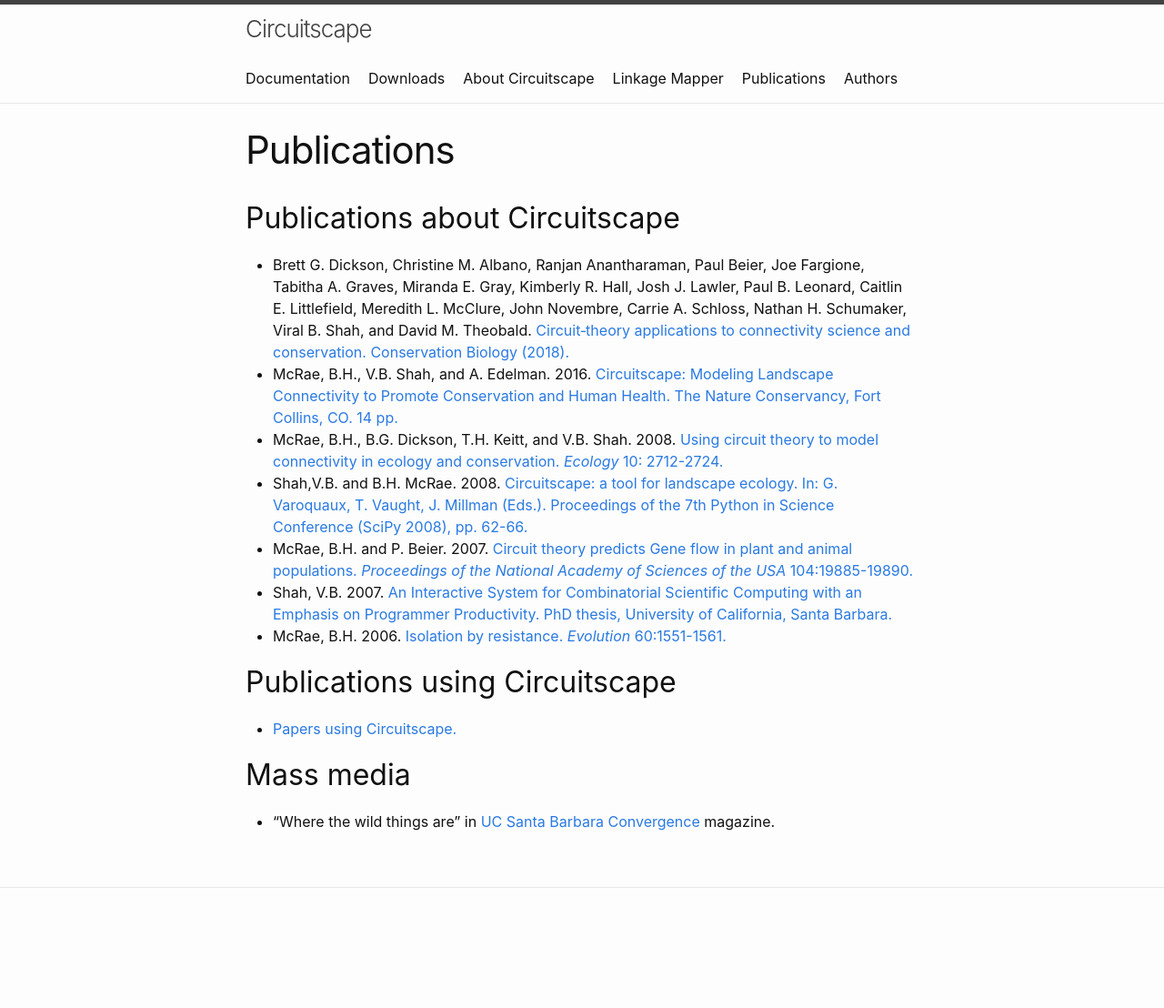
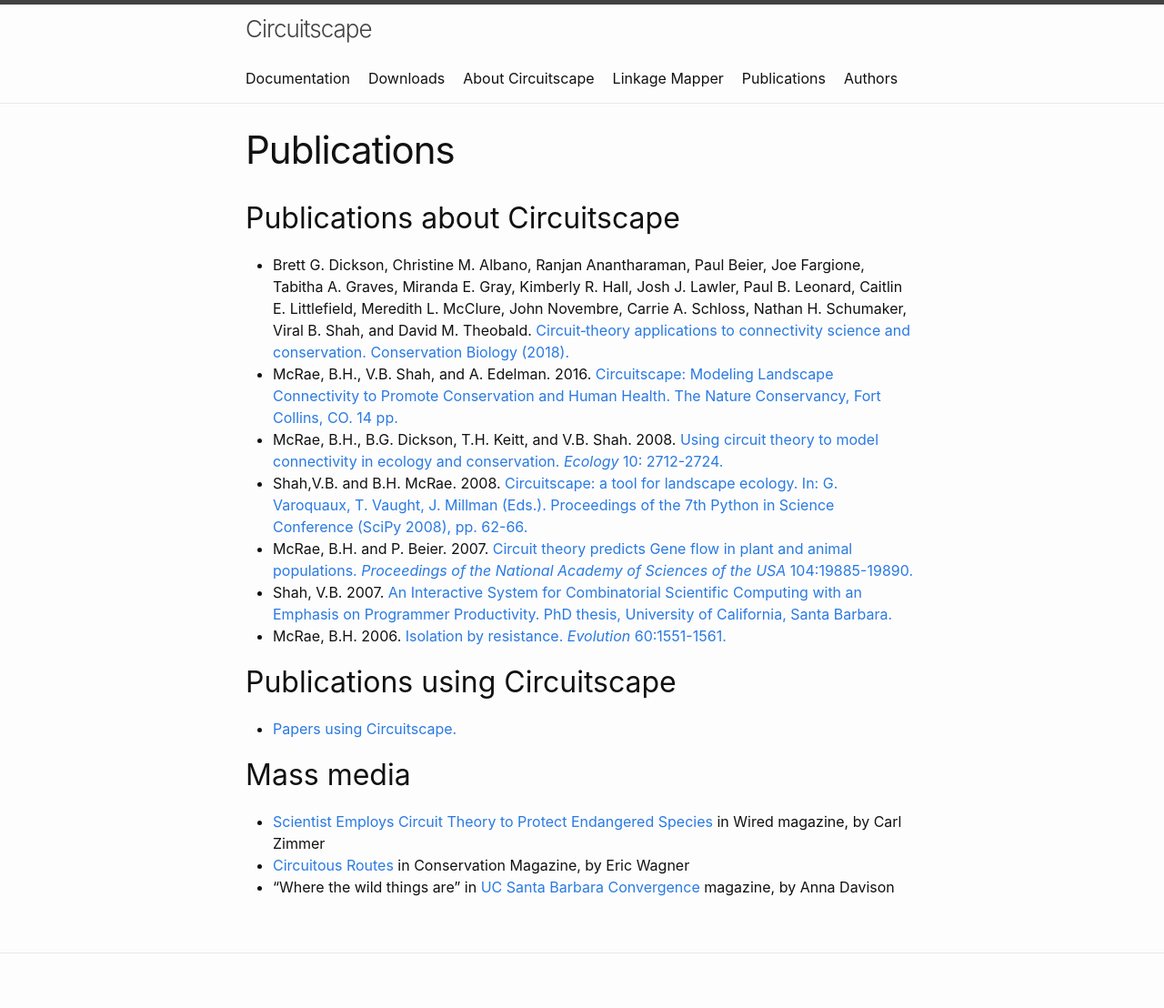
Before and after one commit to Circuitscape/www.circuitscape.org, a Jekyll site: the page built from pubs.md, in a window 1280 px wide. Shown: the whole page at 91% size. Built offline with Jekyll 4.4.1, drawn with Linux system fonts in a browser that asks for light colours; before the commit the page ends 1036 px from its top, so only the background shows below that.

Commit message:
Mass media

```diff
--- a/pubs.md
+++ b/pubs.md
@@ -18,4 +18,6 @@
 
 ## Mass media
 
-- "Where the wild things are" in [UC Santa Barbara Convergence](https://issuu.com/convergence/docs/convergence-10) magazine.
+- [Scientist Employs Circuit Theory to Protect Endangered Species](https://www.wired.com/2007/12/dissection-1210/) in Wired magazine, by Carl Zimmer
+- [Circuitous Routes](https://www.conservationmagazine.org/2008/07/circuitous-routes/) in Conservation Magazine, by Eric Wagner
+- "Where the wild things are" in [UC Santa Barbara Convergence](https://issuu.com/convergence/docs/convergence-10) magazine, by Anna Davison
```
